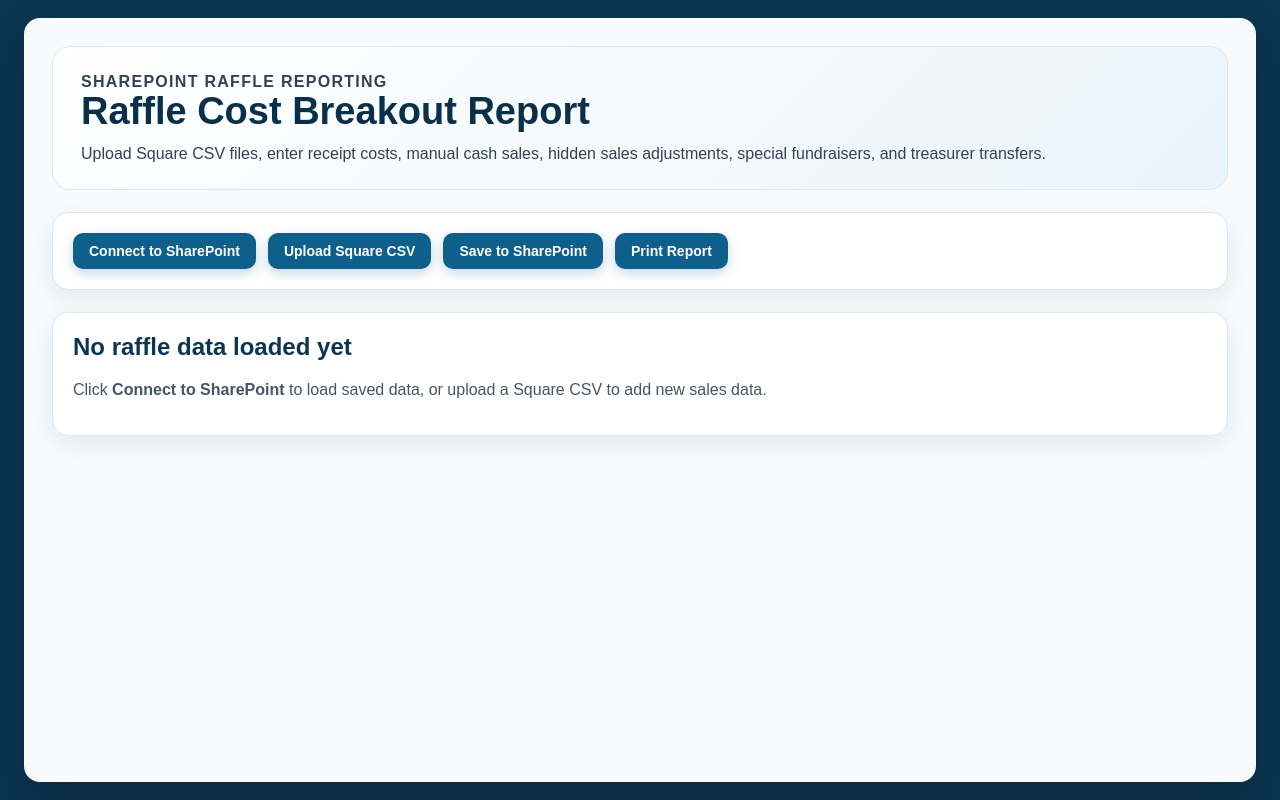
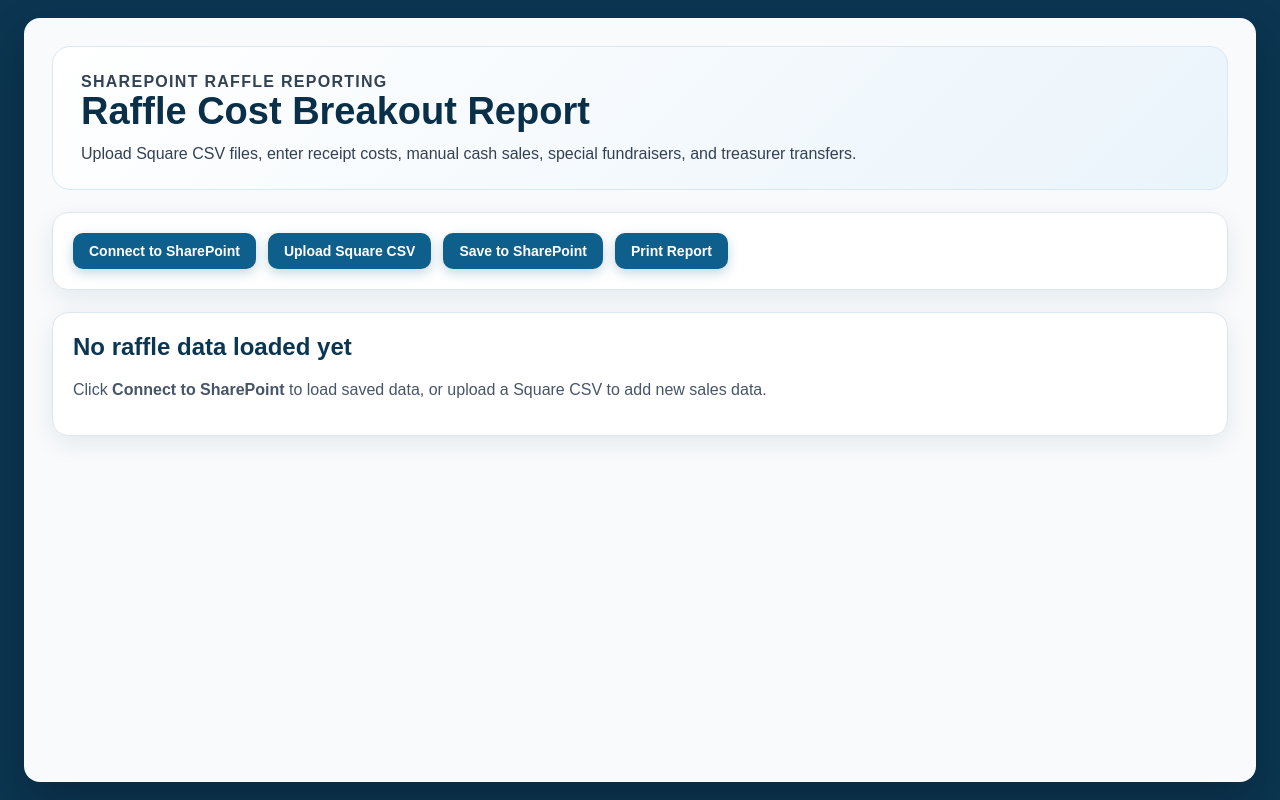
Before and after one commit to ctraverAdmin/raffleapp, a React (Vite) app: page / in a window 1280 px wide. Built offline with nearby package versions, Linux system fonts and the light colour scheme.

Commit message:
adjustfix

```diff
--- a/src/App.jsx
+++ b/src/App.jsx
@@ -1,3 +1,9 @@
+// Corrected App.jsx
+// Important correction:
+// - This keeps your original displayReport and raffleTotals math intact.
+// - The adjustment is applied only AFTER the normal totals are calculated.
+// - It does not change expenses, receipts, Square fees, or row-level raffle math.
+
 import { useMemo, useState } from "react";
 import Papa from "papaparse";
 import "./App.css";
@@ -168,7 +174,7 @@
   const [raffleData, setRaffleData] = useState({});
   const [savedSummary, setSavedSummary] = useState([]);
   const [cashSales, setCashSales] = useState([]);
-  const [salesAdjustments, setSalesAdjustments] = useState([]);
+  const [grossSalesAdjustment, setGrossSalesAdjustment] = useState("");
   const [specialFundraisers, setSpecialFundraisers] = useState([]);
   const [treasurerTransfers, setTreasurerTransfers] = useState([]);
   const [sp, setSp] = useState(null);
@@ -285,7 +291,7 @@
     setSavedSummary(loadedSummary);
     setRaffleData(groupedReceipts);
     setCashSales(loadedCashSales);
-    setSalesAdjustments([]);
+    setGrossSalesAdjustment("");
     setSpecialFundraisers(loadedSpecialFundraisers);
     setTreasurerTransfers(loadedTransfers);
     setStatus("Loaded SharePoint data.");
@@ -309,10 +315,6 @@
       },
     });
     event.target.value = "";
-  }
-
-  function updateRaffleField(raffleNumber, field, value) {
-    setRaffleData((prev) => ({ ...prev, [raffleNumber]: { ...blankRaffleData(), ...(prev[raffleNumber] || {}), [field]: value } }));
   }
 
   function toggleInactive(raffleNumber) {
@@ -367,18 +369,6 @@
     setCashSales((prev) => prev.filter((row) => row.id !== id));
   }
 
-  function addSalesAdjustment() {
-    setSalesAdjustments((prev) => [...prev, { id: crypto.randomUUID(), raffleNumber: "", amount: "", notes: "", inactive: false }]);
-  }
-
-  function updateSalesAdjustment(id, field, value) {
-    setSalesAdjustments((prev) => prev.map((row) => (row.id === id ? { ...row, [field]: value } : row)));
-  }
-
-  function deleteSalesAdjustment(id) {
-    setSalesAdjustments((prev) => prev.filter((row) => row.id !== id));
-  }
-
   function addSpecialFundraiser() {
     setSpecialFundraisers((prev) => [...prev, { id: crypto.randomUUID(), title: "", fundraiserDate: formatDate(new Date()), amountRaised: "", expenses: "", notes: "", inactive: false }]);
   }
@@ -412,16 +402,6 @@
     });
     return grouped;
   }, [cashSales]);
-
-  const adjustmentsByRaffle = useMemo(() => {
-    const grouped = {};
-    salesAdjustments.filter((adj) => !adj.inactive).forEach((adj) => {
-      const raffleNumber = cleanRaffleNumber(adj.raffleNumber);
-      if (!raffleNumber) return;
-      grouped[raffleNumber] = (grouped[raffleNumber] || 0) + moneyToNumber(adj.amount);
-    });
-    return grouped;
-  }, [salesAdjustments]);
 
   const csvReport = useMemo(() => {
     const grouped = {};
@@ -461,7 +441,6 @@
         monthsRan,
         squareGrossSales: raffle.grossSales,
         manualCashSales: 0,
-        adjustmentAmount: 0,
         grossSales: raffle.grossSales,
         squareFees,
         receiptCost: 0,
@@ -476,7 +455,7 @@
   const displayReport = useMemo(() => {
     const merged = {};
     savedSummary.forEach((r) => {
-      merged[r.raffleNumber] = { ...r, squareGrossSales: Number(r.grossSales || 0), manualCashSales: 0, adjustmentAmount: 0 };
+      merged[r.raffleNumber] = { ...r, squareGrossSales: Number(r.grossSales || 0), manualCashSales: 0 };
     });
     csvReport.forEach((r) => {
       const existing = merged[r.raffleNumber] || {};
@@ -486,18 +465,16 @@
     return Object.values(merged).map((raffle) => {
       const currentData = raffleData[raffle.raffleNumber] || {};
       const receipts = currentData.receipts || raffle.receipts || [];
-      const baseSquareGrossSales = Number(raffle.squareGrossSales || 0);
+      const squareGrossSales = Number(raffle.squareGrossSales || 0);
       const manualCashSales = Number(cashSalesByRaffle[raffle.raffleNumber] || 0);
-      const adjustmentAmount = Number(adjustmentsByRaffle[raffle.raffleNumber] || 0);
-      const squareGrossSales = baseSquareGrossSales + adjustmentAmount;
       const grossSales = squareGrossSales + manualCashSales;
       const receiptCost = calculateReceiptCost(receipts);
       const squareFees = Number(raffle.squareFees || 0);
       const totalExpenses = squareFees + receiptCost;
       const netProfit = grossSales - totalExpenses;
-      return { ...raffle, stock: Number(currentData.stock ?? raffle.stock ?? 0), inactive: Boolean(currentData.inactive ?? raffle.inactive ?? false), receipts, baseSquareGrossSales, squareGrossSales, manualCashSales, adjustmentAmount, grossSales, receiptCost, totalExpenses, netProfit, needsReceipts: receiptCost <= 0 };
+      return { ...raffle, stock: Number(currentData.stock ?? raffle.stock ?? 0), inactive: Boolean(currentData.inactive ?? raffle.inactive ?? false), receipts, squareGrossSales, manualCashSales, grossSales, receiptCost, totalExpenses, netProfit, needsReceipts: receiptCost <= 0 };
     }).sort((a, b) => Number(a.raffleNumber) - Number(b.raffleNumber));
-  }, [csvReport, savedSummary, raffleData, cashSalesByRaffle, adjustmentsByRaffle]);
+  }, [csvReport, savedSummary, raffleData, cashSalesByRaffle]);
 
   const printReport = useMemo(
     () => displayReport.filter((raffle) => isRaffleInReportMonthRange(raffle)),
@@ -512,7 +489,6 @@
       sum.onlineSold += Number(r.onlineSold || 0);
       sum.squareGrossSales += Number(r.squareGrossSales || 0);
       sum.manualCashSales += Number(r.manualCashSales || 0);
-      sum.adjustmentAmount += Number(r.adjustmentAmount || 0);
       sum.grossSales += Number(r.grossSales || 0);
       sum.squareFees += Number(r.squareFees || 0);
       sum.receiptCost += Number(r.receiptCost || 0);
@@ -521,6 +497,17 @@
       return sum;
     }, { onlineSold: 0, squareGrossSales: 0, manualCashSales: 0, adjustmentAmount: 0, grossSales: 0, squareFees: 0, receiptCost: 0, totalExpenses: 0, netProfit: 0 });
   }, [displayReport]);
+
+  const adjustedRaffleTotals = useMemo(() => {
+    const adjustmentAmount = moneyToNumber(grossSalesAdjustment);
+    return {
+      ...raffleTotals,
+      adjustmentAmount,
+      squareGrossSales: raffleTotals.squareGrossSales + adjustmentAmount,
+      grossSales: raffleTotals.grossSales + adjustmentAmount,
+      netProfit: raffleTotals.netProfit + adjustmentAmount,
+    };
+  }, [raffleTotals, grossSalesAdjustment]);
 
   const specialFundraiserTotals = useMemo(() => {
     return specialFundraisers.filter((r) => !r.inactive).reduce((sum, r) => {
@@ -540,7 +527,7 @@
     }, { amount: 0 });
   }, [treasurerTransfers]);
 
-  const finalNetRemaining = raffleTotals.netProfit + specialFundraiserTotals.net - transferTotals.amount;
+  const finalNetRemaining = adjustedRaffleTotals.netProfit + specialFundraiserTotals.net - transferTotals.amount;
 
   async function saveToSharePoint() {
     if (!sp) {
@@ -595,7 +582,7 @@
           "Ran From": r.ranFrom || null,
           "Ran Until": r.ranUntil || null,
           "Months Ran": r.monthsRan || "",
-          "Gross Sales": Number(r.grossSales || 0),
+          "Gross Sales": Number(r.squareGrossSales || 0),
           "Square Fees": Number(r.squareFees || 0),
           "Receipt Cost": Number(r.receiptCost || 0),
           "Total Expenses": Number(r.totalExpenses || 0),
@@ -685,7 +672,7 @@
       <header className="hero">
         <p className="eyebrow">SharePoint Raffle Reporting</p>
         <h1>Raffle Cost Breakout Report</h1>
-        <p>Upload Square CSV files, enter receipt costs, manual cash sales, hidden sales adjustments, special fundraisers, and treasurer transfers.</p>
+        <p>Upload Square CSV files, enter receipt costs, manual cash sales, special fundraisers, and treasurer transfers.</p>
       </header>
 
       <section className="upload-card no-print">
@@ -708,20 +695,37 @@
         <section className="empty"><h2>No raffle data loaded yet</h2><p>Click <strong>Connect to SharePoint</strong> to load saved data, or upload a Square CSV to add new sales data.</p></section>
       ) : (
         <>
+          <section className="report-card no-print">
+            <div className="receipt-header">
+              <div>
+                <h2>Gross Sales Adjustment</h2>
+                <p>This amount adds to Square Gross Sales, Total Sales, and Net Profit totals. It does not print as its own report field.</p>
+              </div>
+            </div>
+            <div className="manual-row">
+              <input
+                type="number"
+                placeholder="Adjustment Amount"
+                value={grossSalesAdjustment}
+                onChange={(e) => setGrossSalesAdjustment(e.target.value)}
+              />
+            </div>
+          </section>
+
           <section className="summary-grid">
-            <div className="summary-card"><span>Square Gross Sales</span><strong>{formatMoney(raffleTotals.squareGrossSales)}</strong></div>
-            <div className="summary-card"><span>Manual Cash Sales</span><strong>{formatMoney(raffleTotals.manualCashSales)}</strong></div>
-            <div className="summary-card"><span>Hidden Adjustments</span><strong>{formatMoney(raffleTotals.adjustmentAmount)}</strong></div>
-            <div className="summary-card"><span>Total Sales</span><strong>{formatMoney(raffleTotals.grossSales)}</strong></div>
-            <div className="summary-card"><span>Total Expenses</span><strong>{formatMoney(raffleTotals.totalExpenses)}</strong></div>
-            <div className="summary-card profit-card"><span>Raffle Net Profit</span><strong>{formatMoney(raffleTotals.netProfit)}</strong></div>
+            <div className="summary-card"><span>Square Gross Sales</span><strong>{formatMoney(adjustedRaffleTotals.squareGrossSales)}</strong></div>
+            <div className="summary-card"><span>Manual Cash Sales</span><strong>{formatMoney(adjustedRaffleTotals.manualCashSales)}</strong></div>
+            <div className="summary-card no-print"><span>Hidden Adjustment</span><strong>{formatMoney(adjustedRaffleTotals.adjustmentAmount)}</strong></div>
+            <div className="summary-card"><span>Total Sales</span><strong>{formatMoney(adjustedRaffleTotals.grossSales)}</strong></div>
+            <div className="summary-card"><span>Total Expenses</span><strong>{formatMoney(adjustedRaffleTotals.totalExpenses)}</strong></div>
+            <div className="summary-card profit-card"><span>Raffle Net Profit</span><strong>{formatMoney(adjustedRaffleTotals.netProfit)}</strong></div>
           </section>
 
           <section className="report-card screen-report">
             <h2>Raffle Cost Breakout</h2>
             <div className="table-wrap">
               <table>
-                <thead><tr><th>Raffle #</th><th className="no-print">Status</th><th>Prize</th><th>Online Sold</th><th>Square Sales</th><th>Manual Cash Sales</th><th className="no-print">Hidden Adjustment</th><th>Total Sales</th><th>Square Fees</th><th>Total Receipt Cost</th><th>Total Expense Amount</th><th>Raffle Net Profit</th><th className="no-print">Receipts</th></tr></thead>
+                <thead><tr><th>Raffle #</th><th className="no-print">Status</th><th>Prize</th><th>Online Sold</th><th>Square Sales</th><th>Manual Cash Sales</th><th>Total Sales</th><th>Square Fees</th><th>Total Receipt Cost</th><th>Total Expense Amount</th><th>Raffle Net Profit</th><th className="no-print">Receipts</th></tr></thead>
                 <tbody>
                   {displayReport.map((r) => (
                     <tr key={r.raffleNumber} className={r.inactive ? "inactive-row" : ""}>
@@ -731,7 +735,6 @@
                       <td>{r.onlineSold}</td>
                       <td>{formatMoney(r.squareGrossSales)}</td>
                       <td>{formatMoney(r.manualCashSales)}</td>
-                      <td className="no-print">{formatMoney(r.adjustmentAmount)}</td>
                       <td>{formatMoney(r.grossSales)}</td>
                       <td>{formatMoney(r.squareFees)}</td>
                       <td>{formatMoney(r.receiptCost)}</td>
@@ -741,7 +744,7 @@
                     </tr>
                   ))}
                 </tbody>
-                <tfoot><tr><td colSpan="3">TOTALS</td><td>{raffleTotals.onlineSold}</td><td>{formatMoney(raffleTotals.squareGrossSales)}</td><td>{formatMoney(raffleTotals.manualCashSales)}</td><td className="no-print">{formatMoney(raffleTotals.adjustmentAmount)}</td><td>{formatMoney(raffleTotals.grossSales)}</td><td>{formatMoney(raffleTotals.squareFees)}</td><td>{formatMoney(raffleTotals.receiptCost)}</td><td>{formatMoney(raffleTotals.totalExpenses)}</td><td>{formatMoney(raffleTotals.netProfit)}</td><td className="no-print"></td></tr></tfoot>
+                <tfoot><tr><td colSpan="3">TOTALS</td><td>{adjustedRaffleTotals.onlineSold}</td><td>{formatMoney(adjustedRaffleTotals.squareGrossSales)}</td><td>{formatMoney(adjustedRaffleTotals.manualCashSales)}</td><td>{formatMoney(adjustedRaffleTotals.grossSales)}</td><td>{formatMoney(adjustedRaffleTotals.squareFees)}</td><td>{formatMoney(adjustedRaffleTotals.receiptCost)}</td><td>{formatMoney(adjustedRaffleTotals.totalExpenses)}</td><td>{formatMoney(adjustedRaffleTotals.netProfit)}</td><td className="no-print"></td></tr></tfoot>
               </table>
             </div>
           </section>
@@ -772,8 +775,6 @@
 
           <section className="report-card no-print"><div className="receipt-header"><div><h2>Manual Cash Raffle Sales</h2><p>Cash ticket sales that were not included in Square.</p></div><button onClick={addCashSale}>Add Cash Sale</button></div><div className="receipt-list">{cashSales.map((sale) => <div className="manual-row" key={sale.id}><input type="text" placeholder="Raffle #" value={sale.raffleNumber} onChange={(e) => updateCashSale(sale.id, "raffleNumber", e.target.value)} /><input type="date" value={sale.cashDate} onChange={(e) => updateCashSale(sale.id, "cashDate", e.target.value)} /><input type="number" placeholder="Amount" value={sale.amount} onChange={(e) => updateCashSale(sale.id, "amount", e.target.value)} /><input type="text" placeholder="Notes" value={sale.notes} onChange={(e) => updateCashSale(sale.id, "notes", e.target.value)} /><button className="danger" onClick={() => deleteCashSale(sale.id)}>Delete</button></div>)}</div></section>
 
-          <section className="report-card no-print"><div className="receipt-header"><div><h2>Hidden Sales Adjustments</h2><p>Adjustment amounts increase Total Sales and Net Profit but do not print as a separate report field.</p></div><button onClick={addSalesAdjustment}>Add Adjustment</button></div><div className="receipt-list">{salesAdjustments.map((adj) => <div className="manual-row" key={adj.id}><input type="text" placeholder="Raffle #" value={adj.raffleNumber} onChange={(e) => updateSalesAdjustment(adj.id, "raffleNumber", e.target.value)} /><input type="number" placeholder="Adjustment Amount" value={adj.amount} onChange={(e) => updateSalesAdjustment(adj.id, "amount", e.target.value)} /><input type="text" placeholder="Notes" value={adj.notes} onChange={(e) => updateSalesAdjustment(adj.id, "notes", e.target.value)} /><button className="danger" onClick={() => deleteSalesAdjustment(adj.id)}>Delete</button></div>)}</div></section>
-
           <section className="report-card no-print"><div className="receipt-header"><div><h2>Special Fundraisers</h2><p>Chili Cook Off, popcorn donations, Festival of Lights, etc.</p></div><button onClick={addSpecialFundraiser}>Add Fundraiser</button></div><div className="receipt-list">{specialFundraisers.map((f) => <div className="manual-row six-col" key={f.id}><input type="text" placeholder="Fundraiser Name" value={f.title} onChange={(e) => updateSpecialFundraiser(f.id, "title", e.target.value)} /><input type="date" value={f.fundraiserDate} onChange={(e) => updateSpecialFundraiser(f.id, "fundraiserDate", e.target.value)} /><input type="number" placeholder="Amount Raised" value={f.amountRaised} onChange={(e) => updateSpecialFundraiser(f.id, "amountRaised", e.target.value)} /><input type="number" placeholder="Expenses" value={f.expenses} onChange={(e) => updateSpecialFundraiser(f.id, "expenses", e.target.value)} /><input type="text" placeholder="Notes" value={f.notes} onChange={(e) => updateSpecialFundraiser(f.id, "notes", e.target.value)} /><button className="danger" onClick={() => deleteSpecialFundraiser(f.id)}>Delete</button></div>)}</div></section>
 
           <section className="report-card no-print"><div className="receipt-header"><div><h2>Treasurer Transfers</h2><p>Money moved out of fundraising net for a stated purpose.</p></div><button onClick={addTreasurerTransfer}>Add Transfer</button></div><div className="receipt-list">{treasurerTransfers.map((t) => <div className="manual-row" key={t.id}><input type="text" placeholder="Title" value={t.title} onChange={(e) => updateTreasurerTransfer(t.id, "title", e.target.value)} /><input type="date" value={t.transferDate} onChange={(e) => updateTreasurerTransfer(t.id, "transferDate", e.target.value)} /><input type="number" placeholder="Amount" value={t.amount} onChange={(e) => updateTreasurerTransfer(t.id, "amount", e.target.value)} /><input type="text" placeholder="Purpose" value={t.purpose} onChange={(e) => updateTreasurerTransfer(t.id, "purpose", e.target.value)} /><button className="danger" onClick={() => deleteTreasurerTransfer(t.id)}>Delete</button></div>)}</div></section>
```
